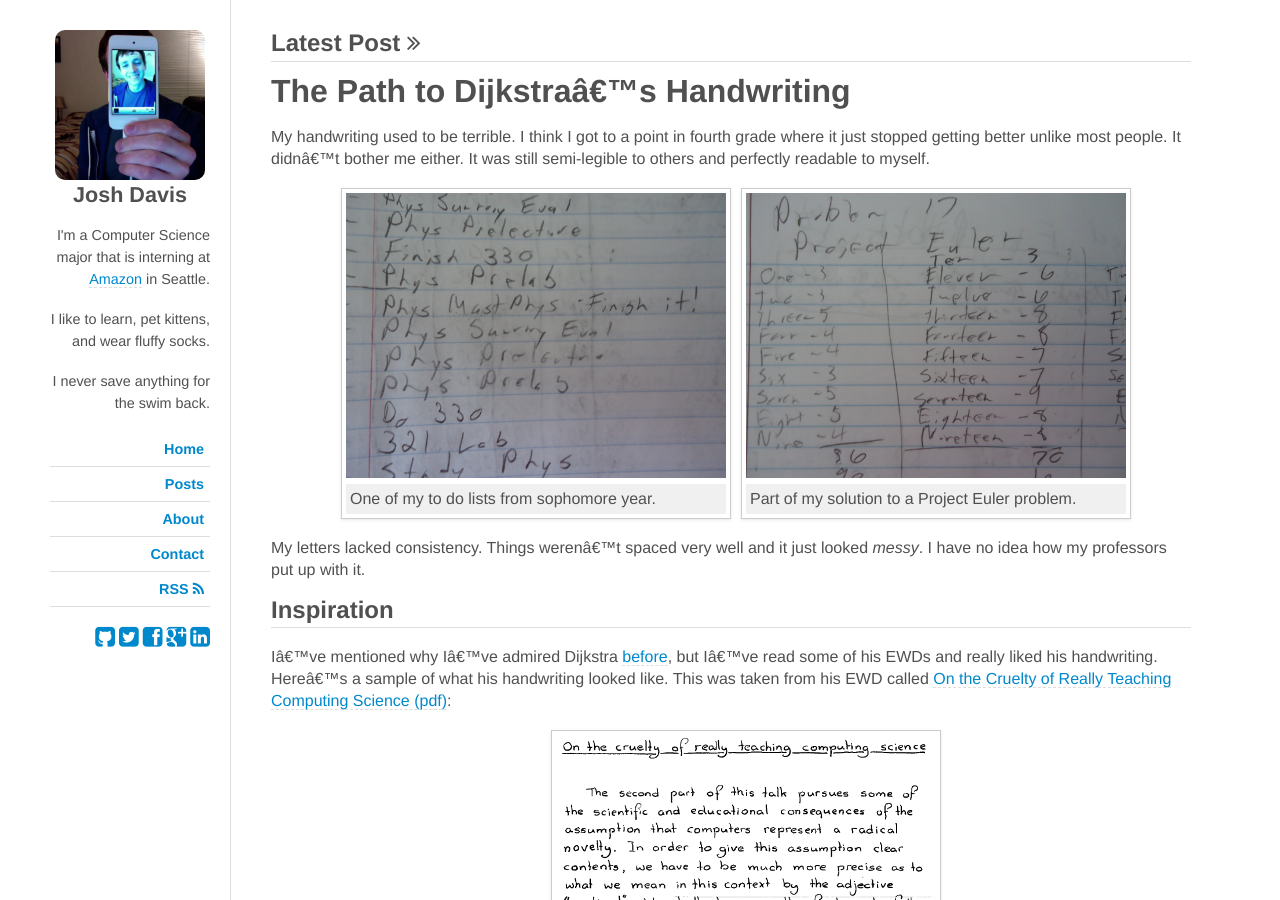
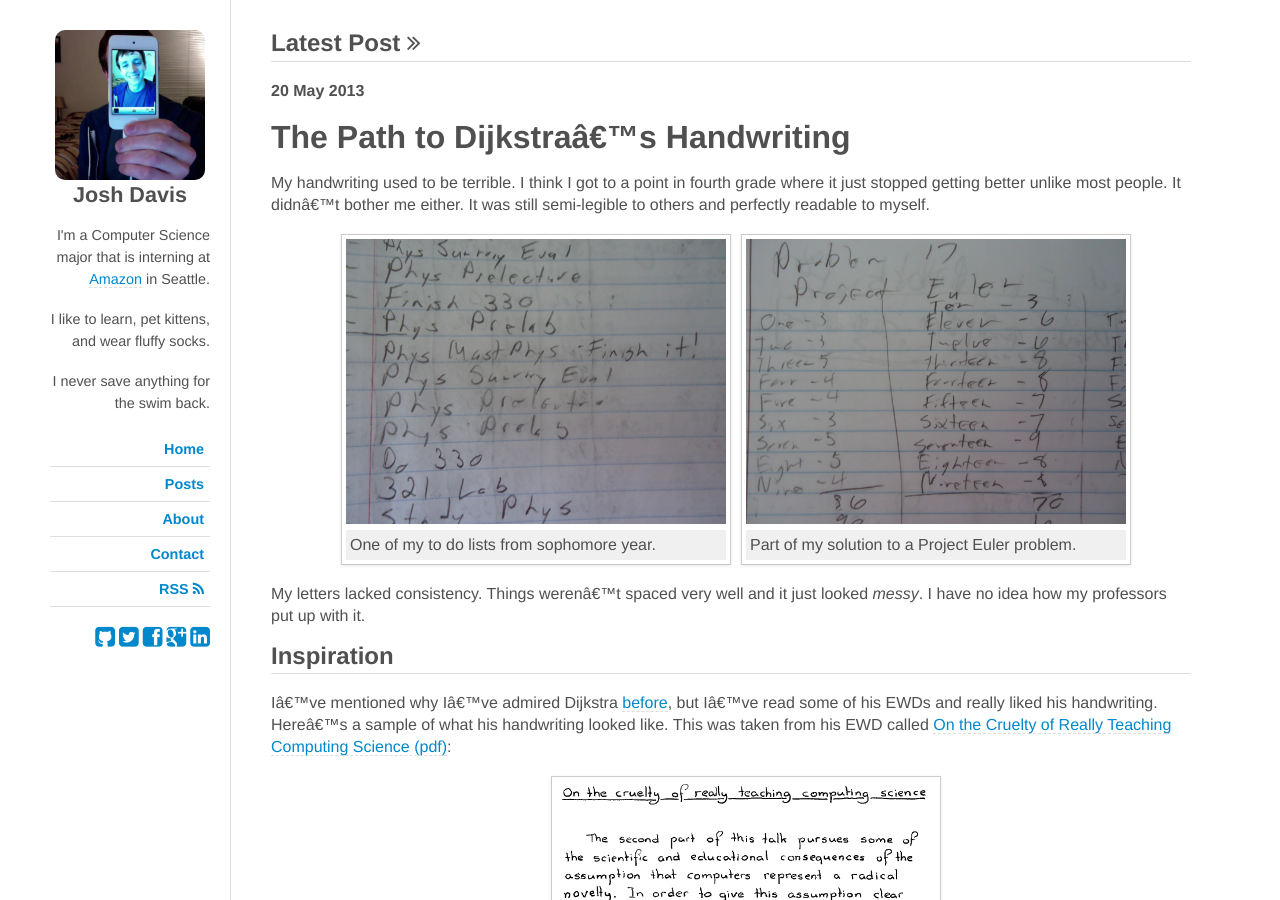
Before and after one commit to jdavis/jdavis.github.com, a Jekyll site: the page built from index.html, in a window 1280 px wide and 900 px high. Built offline with Jekyll 4.4.1, drawn with Linux system fonts in a browser that asks for light colours; nearby versions of some CDN libraries; some web fonts are replaced; Markdown is read by kramdown in place of the engine named in the settings.

Commit message:
Add date for Latest Post

```diff
--- a/index.html
+++ b/index.html
@@ -6,4 +6,6 @@ title: Home
 
 <h2>Latest Post <i class="icon-double-angle-right"></i></h2>
 
+<h4>{{ site.posts.first.date | date: "%d %B %Y" }}</h4>
+
 {{ site.posts.first.content }}
```
